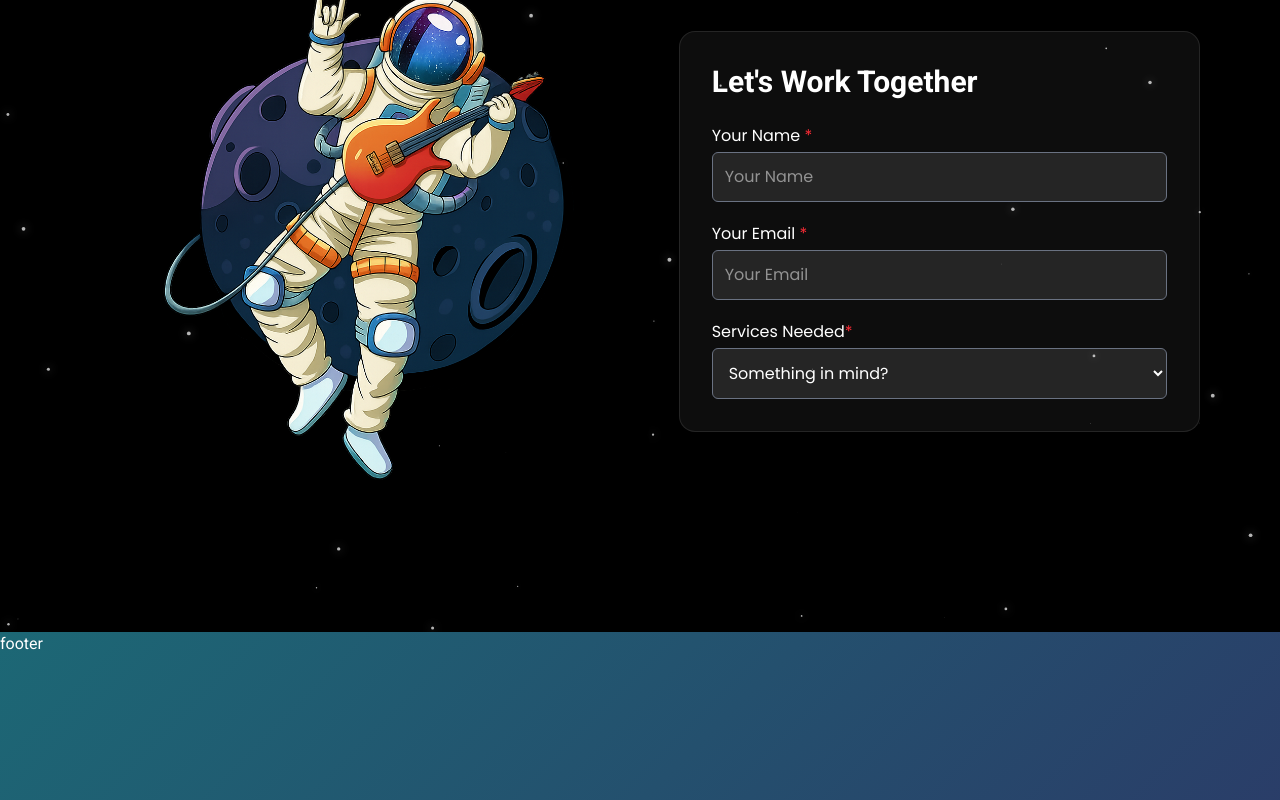
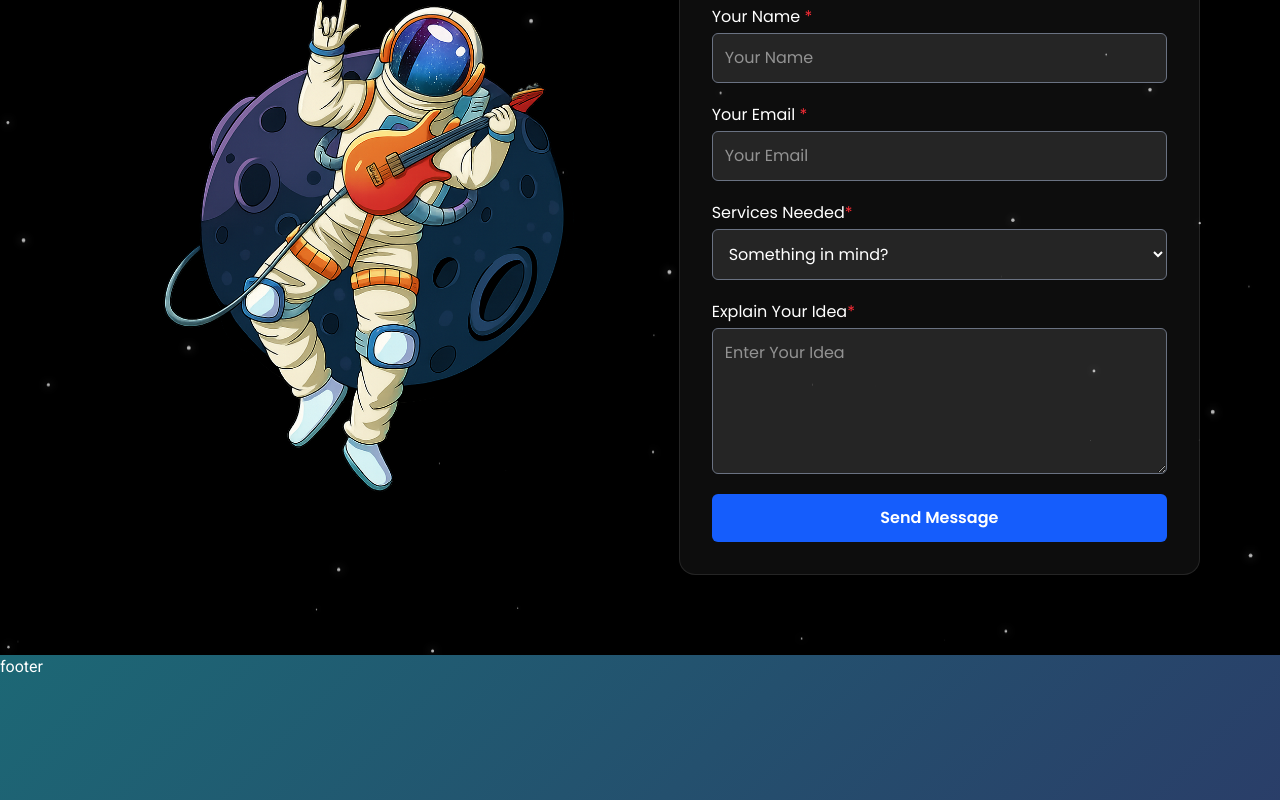
Before and after one commit to sachindataninja123/portfolio-showcase, a React (Vite) app in the folder React Portfolio/: page / in a window 1280 px wide. Shown: the part 7448-8248 px from the top of the page. Built offline with nearby package versions, Linux system fonts and the light colour scheme; no server answers.

Commit message:
Contact us

```diff
--- a/React Portfolio/src/sections/Contact.jsx
+++ b/React Portfolio/src/sections/Contact.jsx
@@ -7,6 +7,9 @@ import Astra from "../assets/Astra.png";
 const SERVICE_ID = import.meta.env.VITE_SERVICE_ID;
 const TEMPLATE_ID = import.meta.env.VITE_TEMPLATE_ID;
 const PUBLIC_KEY = import.meta.env.VITE_PUBLIC_KEY;
+
+// console.log(SERVICE_ID, TEMPLATE_ID, PUBLIC_KEY);
+
 
 const Contact = () => {
   const [formData, setFormData] = useState({
@@ -19,7 +22,7 @@ const Contact = () => {
   const [errors, setErrors] = useState({});
   const [status, setStatus] = useState("");
 
-  const handleChange = () => {
+  const handleChange = (e) => {
     const { name, value } = e.target;
     setFormData((p) => ({ ...p, [name]: value }));
     if (errors[name]) setErrors((p) => ({ ...p, [name]: " " }));
@@ -51,7 +54,7 @@ const Contact = () => {
         },
         PUBLIC_KEY,
       );
-      setStatus("Success");
+      setStatus("success");
       setFormData({
         name: "",
         email: "",
@@ -106,7 +109,7 @@ const Contact = () => {
                 value={formData.name}
                 placeholder="Your Name"
                 onChange={handleChange}
-                className={`p-3 rounded-md bg-white/10 border ${errors.name ? "bg-red-500" : "border-gray-500"} text-white focus:outline-none focus:border-blue-500`}
+                className={`p-3 rounded-md bg-white/10 border ${errors.name ? "border-red-500" : "border-gray-500"} text-white focus:outline-none focus:border-blue-500`}
               />
               {errors.name && (
                 <p className="text-red-500 text-xs">{errors.name}</p>
@@ -123,7 +126,7 @@ const Contact = () => {
                 value={formData.email}
                 placeholder="Your Email"
                 onChange={handleChange}
-                className={`p-3 rounded-md bg-white/10 border ${errors.email ? "bg-red-500" : "border-gray-500"} text-white focus:outline-none focus:border-blue-500`}
+                className={`p-3 rounded-md bg-white/10 border ${errors.email ? "border-red-500" : "border-gray-500"} text-white focus:outline-none focus:border-blue-500`}
               />
               {errors.email && (
                 <p className="text-red-500 text-xs">{errors.email}</p>
@@ -160,6 +163,42 @@ const Contact = () => {
                 <p className="text-red-500 text-xs">{errors.service}</p>
               )}
             </div>
+
+            <div className="flex flex-col ">
+              <label className="mb-1">
+                Explain Your Idea<span className="text-red-500">*</span>
+              </label>
+              <textarea
+                name="idea"
+                rows={5}
+                placeholder="Enter Your Idea"
+                value={formData.idea}
+                onChange={handleChange}
+                className={`p-3 rounded-md bg-white/10 border ${
+                  errors.service ? "border-red-500" : "border-gray-500"
+                } text-white focus:outline-none focus:border-blue-500`}
+              ></textarea>
+              {errors.idea && (
+                <p className="text-red-500 text-xs">{errors.idea}</p>
+              )}
+            </div>
+
+              {status && (
+                <p className={`text-sm ${status === "success" ? "text-green-400" : status === "error" ? "text-red-400" : "text-yellow-400"}`}>
+                  {status === "sending" ? "sending..." : status === "success" ? "Message sent successfully ✅" : "something went wrong ❌"}
+                </p>
+              )}
+
+              <motion.button className="bg-blue-600 hover:bg-blue-700 disabled:opacity-60 text-white py-3 rounded-md font-semibold transition"
+              whileHover={{scale : 1.05}}
+              whileTap={{scale : 0.95}}
+              disabled={status === "sending"}
+              type= "submit"
+              >
+                {status === "sending" ? "sending..." : "Send Message"}
+
+              </motion.button>
+
           </form>
         </motion.div>
       </div>
```
